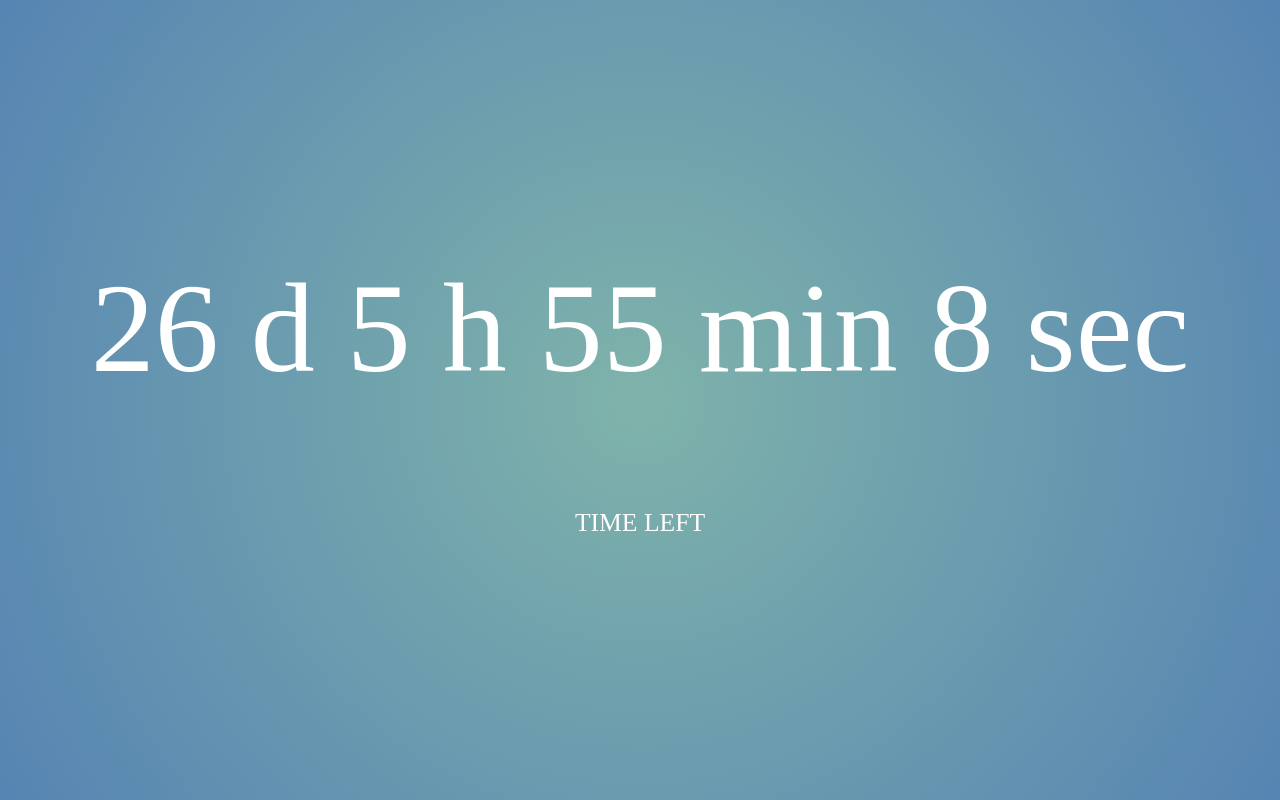
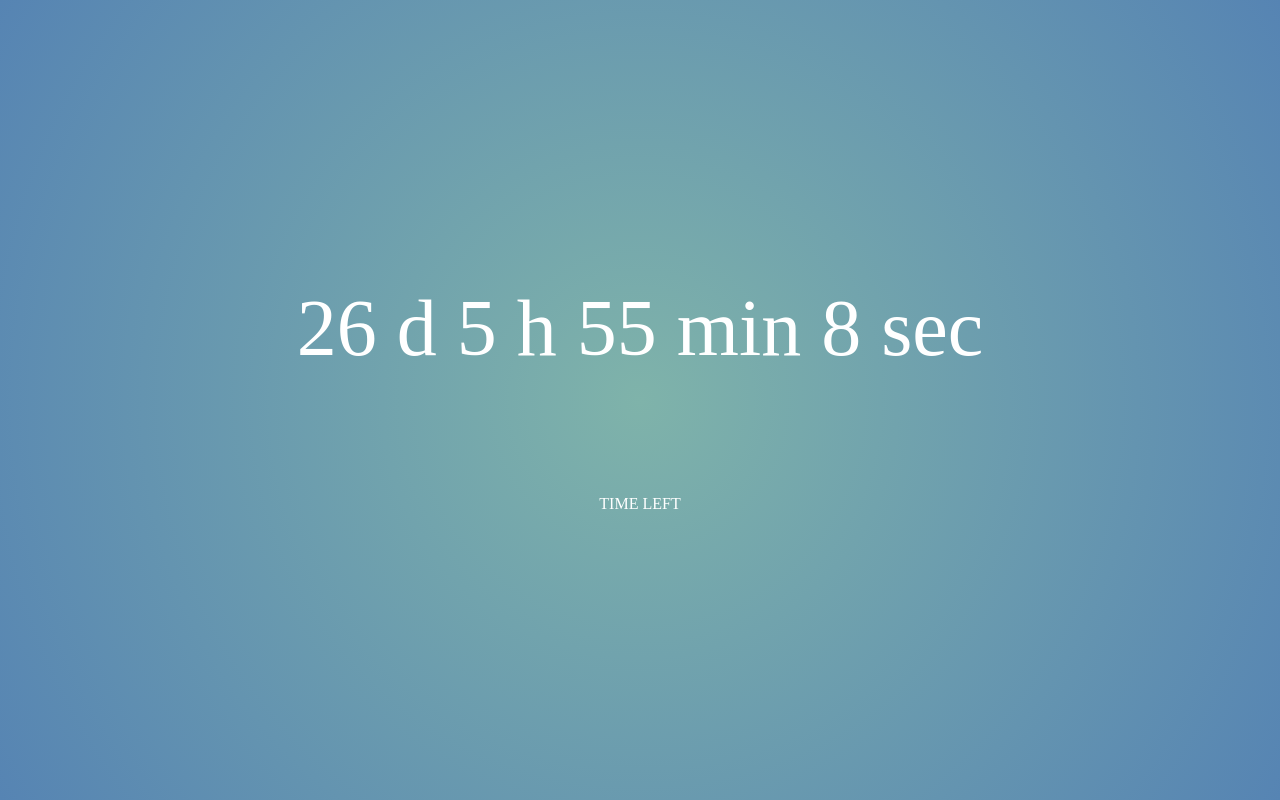
Before and after one commit to AriLan-sys/dream, a plain HTML site: page index.html in a window 1280 px wide. Drawn offline with Linux system fonts and the light colour scheme.

Commit message:
Update style.css

```diff
--- a/styles/style.css
+++ b/styles/style.css
@@ -17,7 +17,7 @@ body {
 
 .tamer {
     color: #fff;
-    font-size: 800%;
+    font-size: 500%;
 }
 
 .aa1 {
```
